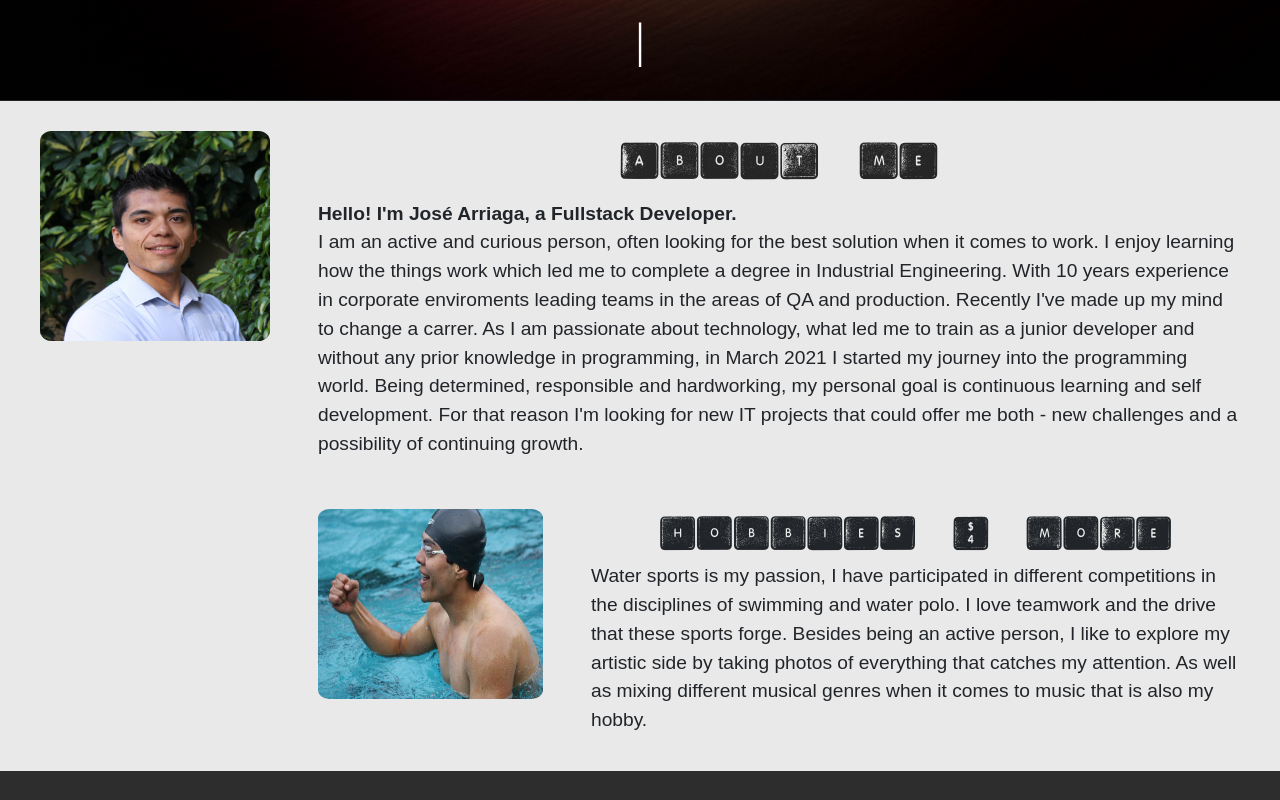
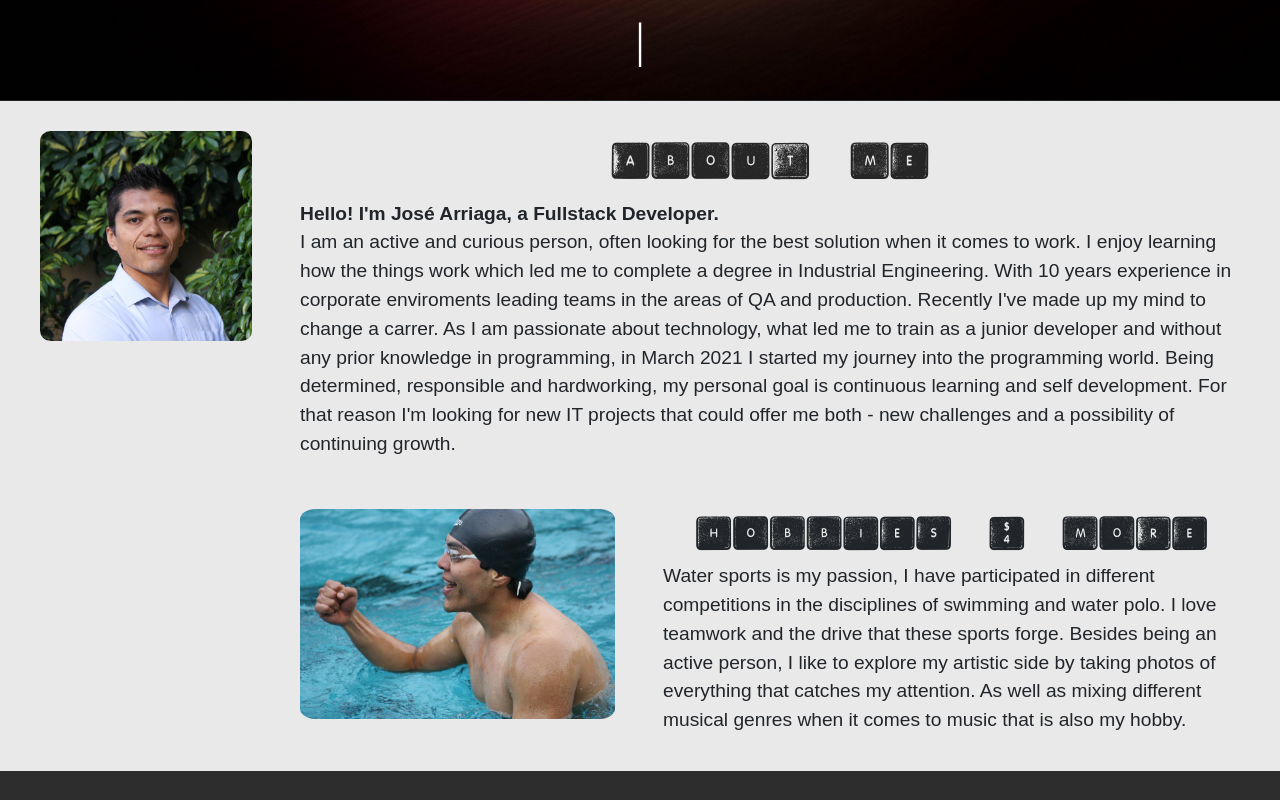
Before and after one commit to Jose-cod7/portfolio, a React (Create React App) app: page / in a window 1280 px wide. Shown: the part 540-1340 px from the top of the page. Built offline with nearby package versions, Linux system fonts and the light colour scheme; a web font is replaced by a local one.

Commit message:
fix img project ratio / hover property a tag

```diff
--- a/src/App.css
+++ b/src/App.css
@@ -552,6 +552,10 @@ a {
   }
 }
 
+.modal {
+  font-size: 14px;
+}
+
 /* @media only screen and (max-width: 280px) {
   .typed-text {
     font-size: 1.6rem;
@@ -618,13 +622,18 @@ a {
 }
 
 .linkedinlogo,
-.Githublogo {
+.githublogo {
   width: 40px;
   height: 40px;
 }
 
 .modal {
   font-size: 12px;
+}
+
+.mail:hover,
+.mobil:hover {
+  color: #fff;
 }
 
 /**** Borrar???
--- a/src/components/AboutMe.js
+++ b/src/components/AboutMe.js
@@ -11,7 +11,7 @@ const AboutMe = () => {
         <div className="col-xl">
           <Media className="media-comp">
             <img
-              width={230}
+              // width={230}
               height={210}
               className=" image-me "
               src={BlueDemon}
@@ -40,8 +40,8 @@ const AboutMe = () => {
               <br />
               <Media className="media-comp">
                 <img
-                  width={225}
-                  height={190}
+                  // width={225}
+                  height={210}
                   className="image-me second "
                   src={win}
                   alt="Generic placeholder"
--- a/src/components/DataProjects.js
+++ b/src/components/DataProjects.js
@@ -1,7 +1,7 @@
 let projectsInfo = [
   {
     id: 1,
-    img: "images/occycling.jpg",
+    img: "images/occycling-3.2.jpg",
     title: "OCCYCLING",
     deployed: "Have not yet deployed",
     projectName: "Occycling",
--- a/src/components/Footer.js
+++ b/src/components/Footer.js
@@ -26,17 +26,17 @@ export const Footer = () => {
           <Col className="column-footer">
             <a
               href="https://www.linkedin.com/in/jose-arriaga-mendez-27970386/"
-              className="linkedin social"
+              className="linkedin-social"
               target="blank"
             >
               <img className="linkedinlogo" alt="linkedin" src={linkedin}></img>
             </a>
             <a
               href="https://github.com/Jose-cod7"
-              className="Github social"
+              className="github-social"
               target="blank"
             >
-              <img className="Githublogo" alt="Github" src={github}></img>
+              <img className="githublogo" alt="Github" src={github}></img>
             </a>
           </Col>
         </Row>
--- a/src/components/Projects.js
+++ b/src/components/Projects.js
@@ -21,7 +21,7 @@ const Projects = () => {
         {DataProjects.map((element) => {
           return (
             <Card className="project-card" key={element.id}>
-              <Card.Img variant="top" src={element.img} height="252.55px" />
+              <Card.Img variant="top" src={element.img} />
 
               <Card.Body>
                 <Card.Title>{element.title} </Card.Title>
```
Also changed, not shown: public/images/occycling-3.2.jpg (added).
